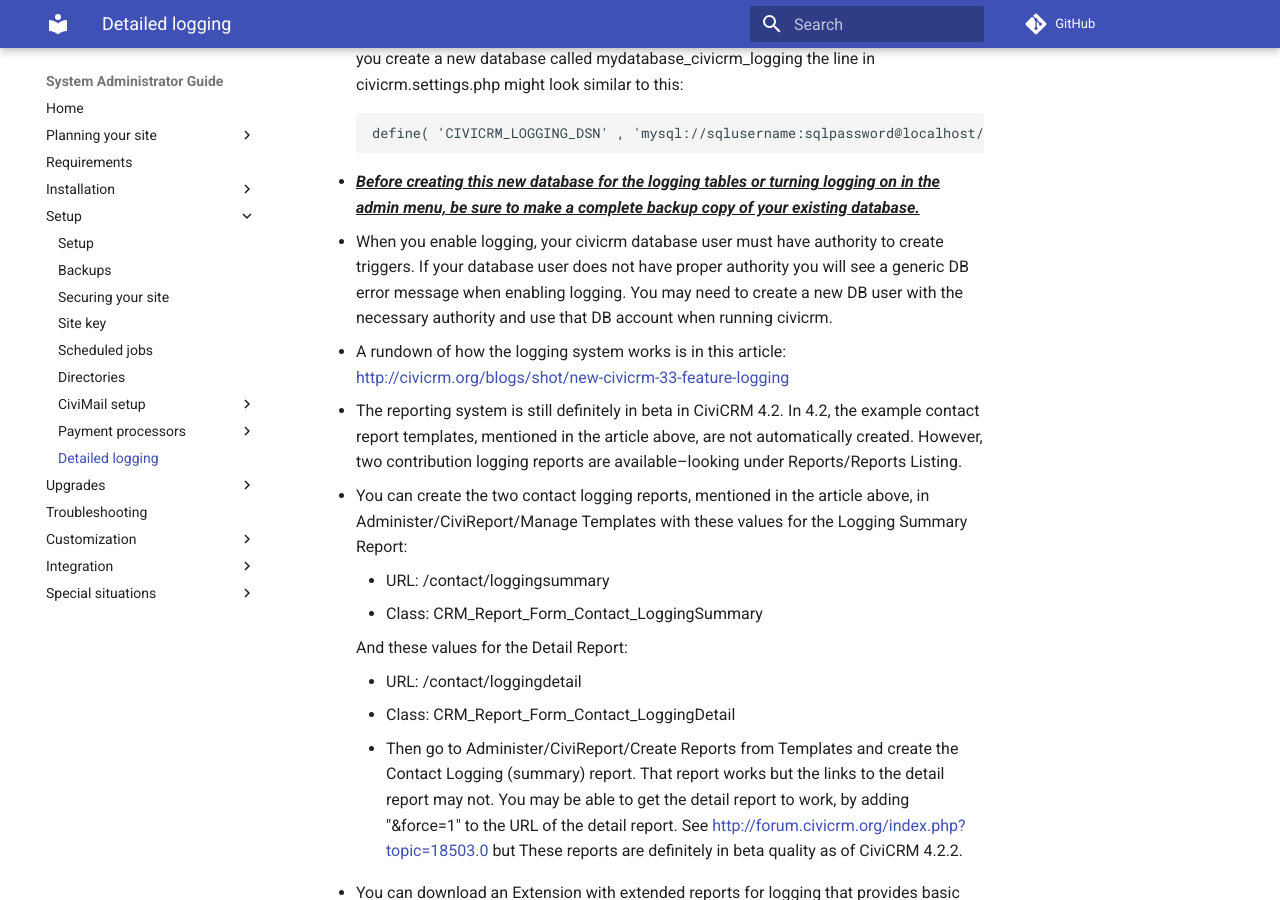
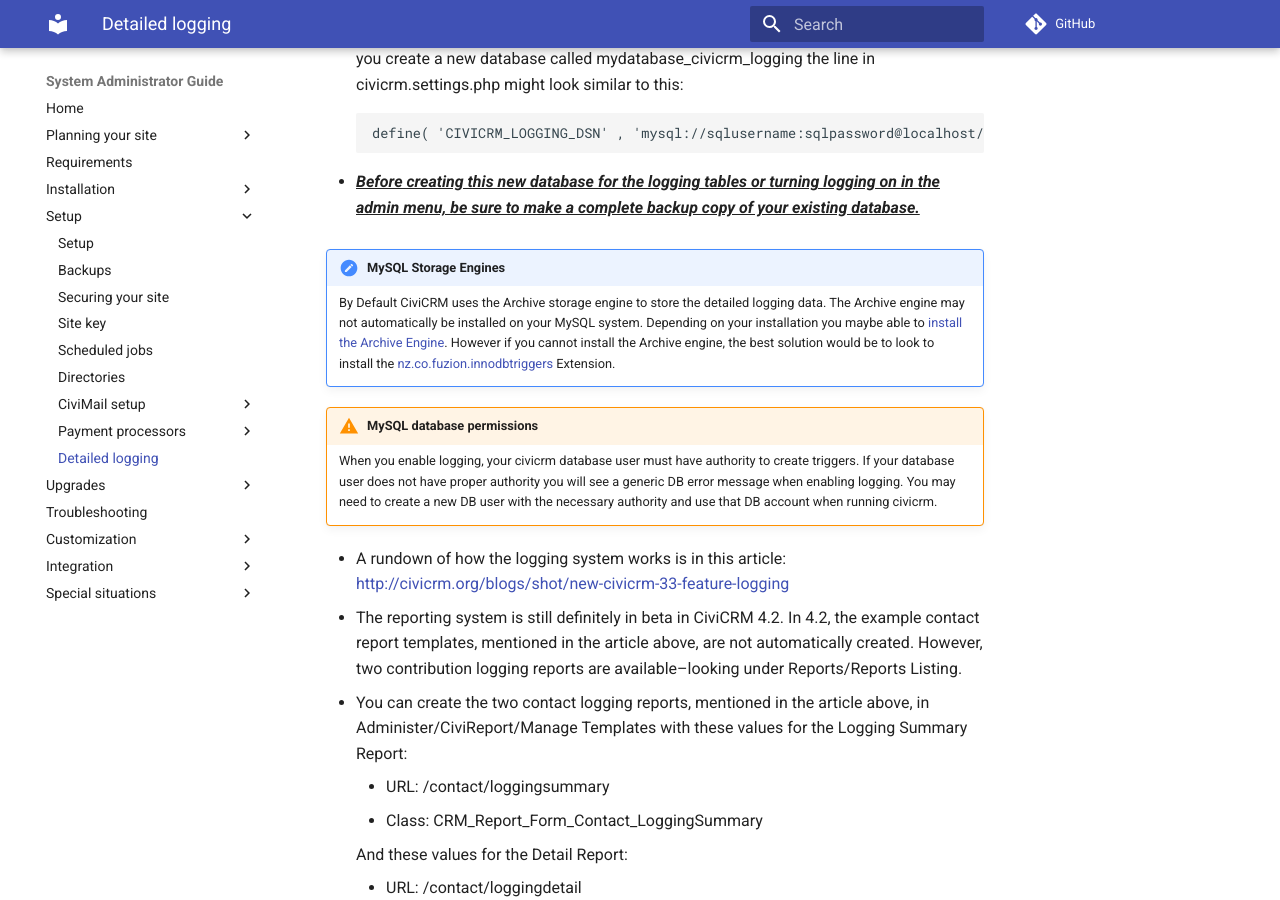
Before and after one commit to civicrm/civicrm-sysadmin-guide, an MkDocs documentation site: the page built from docs/setup/logging.md, in a window 1280 px wide and 900 px high, scrolled down 834 px. Built offline with MkDocs 1.6.1 and Material for MkDocs 9.7.7, drawn with Linux system fonts in a browser that asks for light colours; comment, search, counter and statistics services are not loaded; old or Windows-style settings are respelled for this version of MkDocs.

Commit message:
Add in notes on MySQL storage engine used in logging and convert permssions line into an amoticon

````diff
--- a/docs/setup/logging.md
+++ b/docs/setup/logging.md
@@ -16,7 +16,11 @@
         ```
 
     * _<u><b>Before creating this new database for the logging tables or turning logging on in the admin menu, be sure to make a complete backup copy of your existing database.</b></u>_
-    * When you enable logging, your civicrm database user must have authority to create triggers. If your database user does not have proper authority you will see a generic DB error message when enabling logging. You may need to create a new DB user with the necessary authority and use that DB account when running civicrm.
+    !!! note "MySQL Storage Engines"
+        By Default CiviCRM uses the Archive storage engine to store the detailed logging data. The Archive engine may not automatically be installed on your MySQL system. Depending on your installation you maybe able to [install the Archive Engine](https://stackoverflow.com/questions/26996618/install-mariadb-archive-engine). However if you cannot install the Archive engine, the best solution would be to look to install the [nz.co.fuzion.innodbtriggers](https://github.com/eileenmcnaughton/nz.co.fuzion.innodbtriggers) Extension.
+
+    !!! warning "MySQL database permissions"
+         When you enable logging, your civicrm database user must have authority to create triggers. If your database user does not have proper authority you will see a generic DB error message when enabling logging. You may need to create a new DB user with the necessary authority and use that DB account when running civicrm.
     * A rundown of how the logging system works is in this article: [http://civicrm.org/blogs/shot/new-civicrm-33-feature-logging](http://civicrm.org/blogs/shot/new-civicrm-33-feature-logging)
     * The reporting system is still definitely in beta in CiviCRM 4.2. In 4.2, the example contact report templates, mentioned in the article above, are not automatically created. However, two contribution logging reports are available–looking under Reports/Reports Listing.
     * You can create the two contact logging reports, mentioned in the article above, in Administer/CiviReport/Manage Templates with these values for the Logging Summary Report:
````
